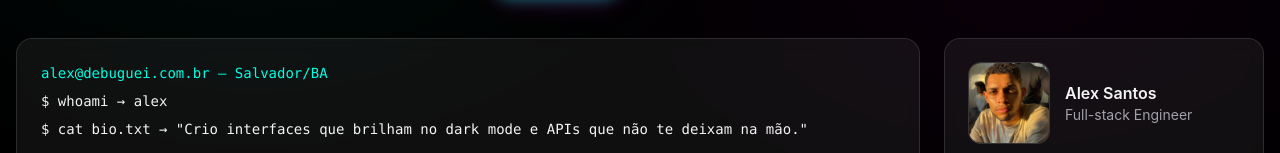
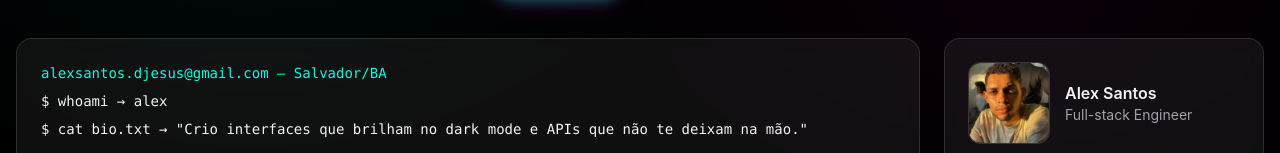
Before and after one commit to alexsantos-djesus/meu-portfolio, a Next.js app: page /sobre in a window 1280 px wide. Shown: the part 247-400 px from the top of the page. Built offline with nearby package versions, Linux system fonts and the light colour scheme.

Commit message:
Correção nos e-mail pessoal

```diff
--- a/app/sobre/page.tsx
+++ b/app/sobre/page.tsx
@@ -69,7 +69,7 @@ export default function Sobre() {
               LinkedIn
             </Button>
           </a>
-          <a href="mailto:alex@debuguei.com.br">
+          <a href="mailto:alexsantos.djesus@gmail.com">
             <Button variant="outline">
               <Mail className="mr-2 h-4 w-4" />
               E-mail
@@ -99,7 +99,7 @@ export default function Sobre() {
         <motion.div {...fade} className="glass rounded-2xl p-6 leading-relaxed">
           <div className="font-mono text-sm space-y-2">
             <div className="text-neon-cyan">
-              alex@debuguei.com.br — Salvador/BA
+              alexsantos.djesus@gmail.com — Salvador/BA
             </div>
             <div>$ whoami → alex</div>
             <div>
@@ -271,7 +271,7 @@ export default function Sobre() {
             "@context": "https://schema.org",
             "@type": "Person",
             name: "Alex Santos",
-            email: "mailto:alex@debuguei.com.br",
+            email: "mailto:alexsantos.djesus@gmail.com",
             jobTitle: "Full-stack Engineer",
             url: "https://www.debuguei.com.br",
             sameAs: [
```
